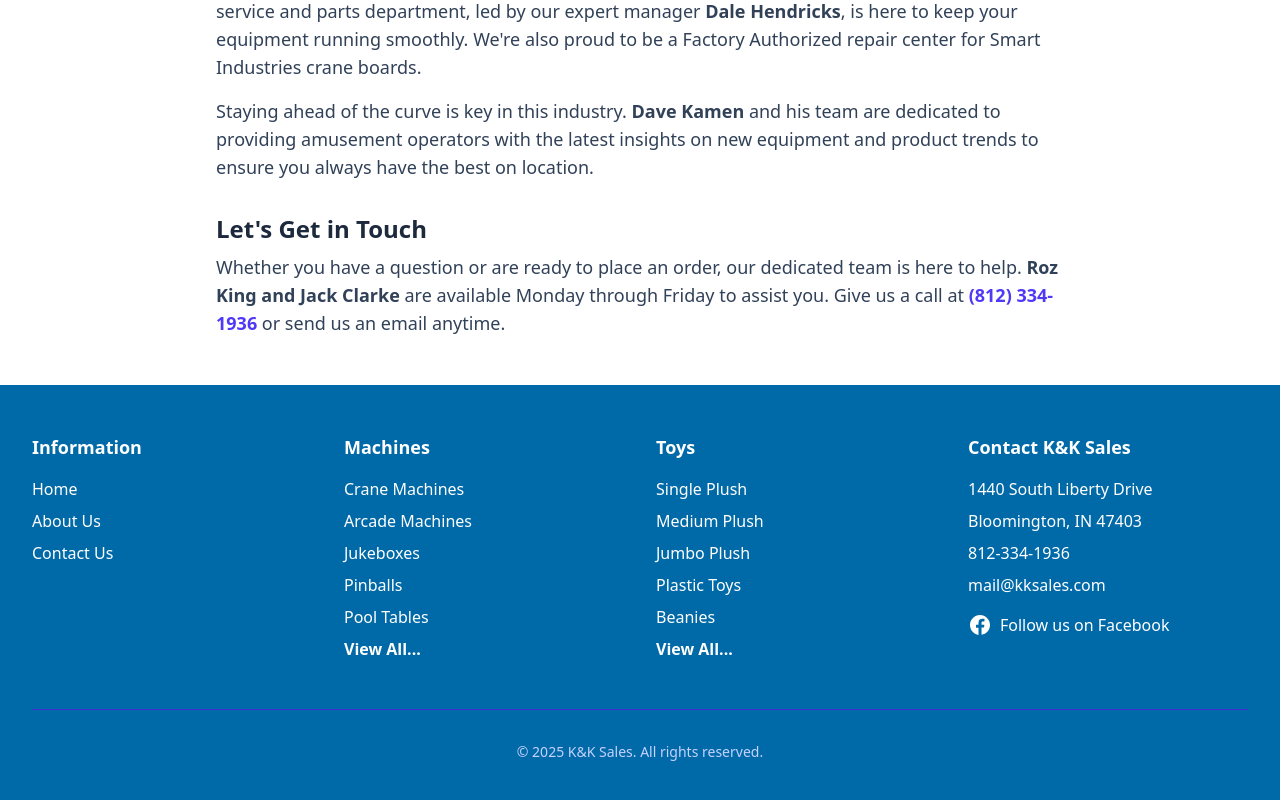
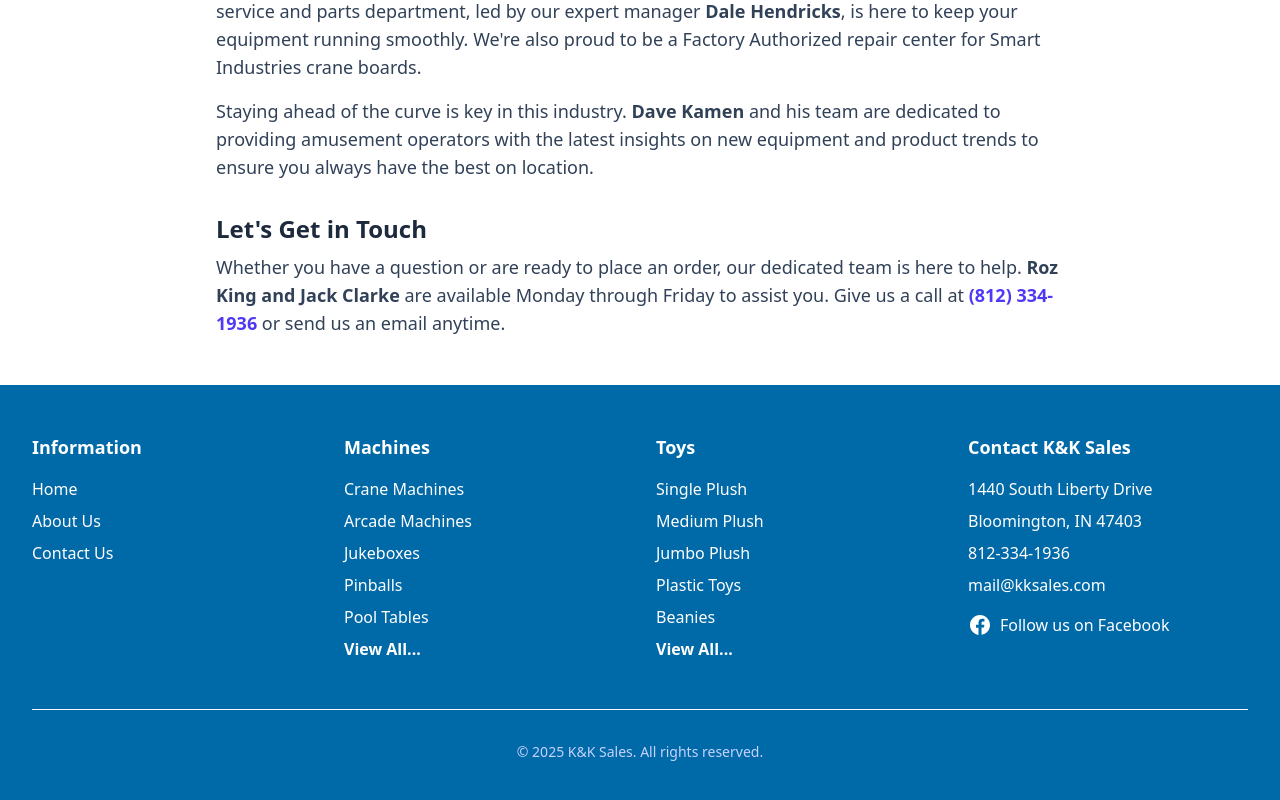
Before and after one commit to landontally/kk-sales, a SvelteKit app: page /about in a window 1280 px wide. Shown: the part 1126-1926 px from the top of the page. Built offline with nearby package versions, Linux system fonts and the light colour scheme.

Commit message:
Updated footer border

```diff
--- a/src/routes/+layout.svelte
+++ b/src/routes/+layout.svelte
@@ -223,7 +223,7 @@
       </div>
     </div>
 
-    <div class="mt-12 border-t border-indigo-700 pt-8 text-center text-sm text-indigo-200">
+    <div class="mt-12 border-t border-stone-50 pt-8 text-center text-sm text-indigo-200">
       <p>&copy; {new Date().getFullYear()} K&K Sales. All rights reserved.</p>
     </div>
   </div>
```
